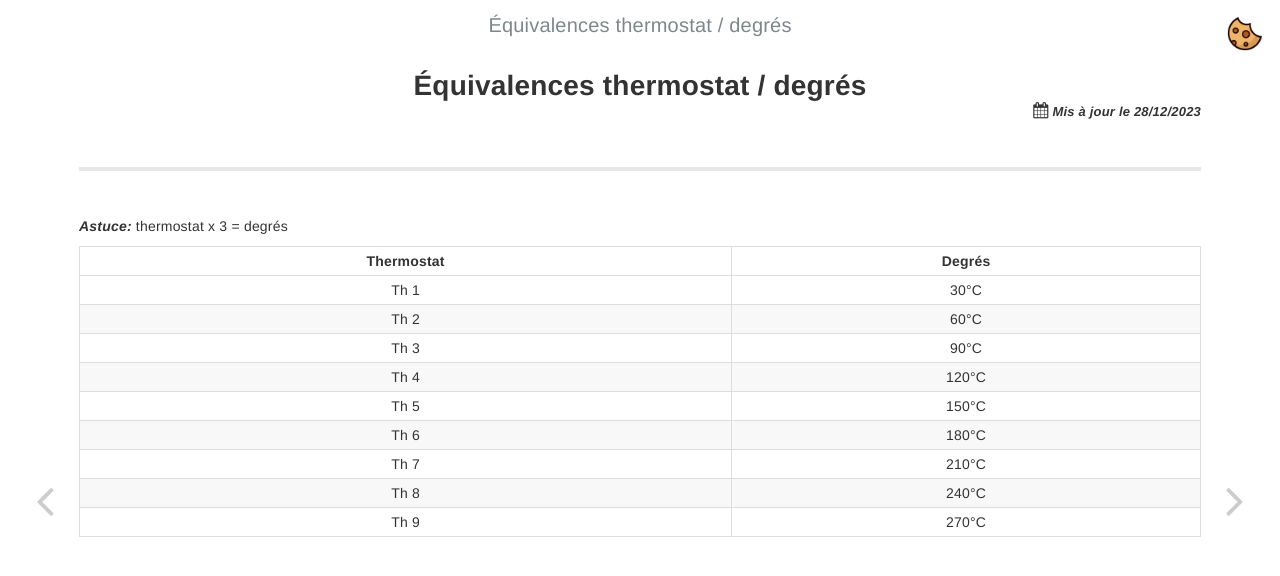
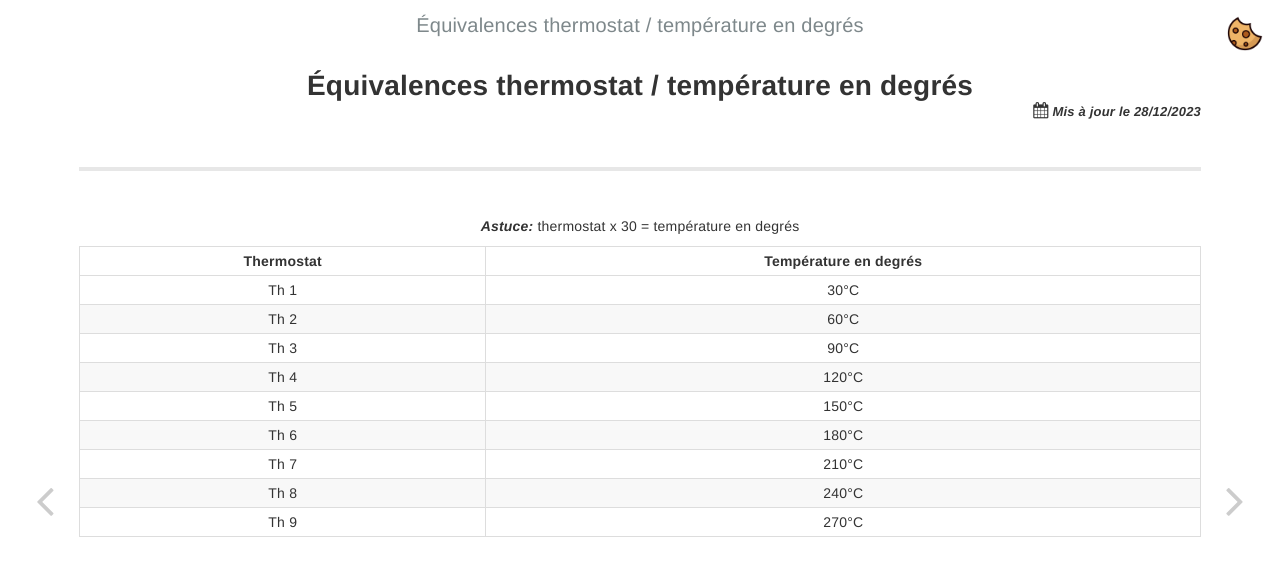
Before and after one commit to Grand-Dub/blog, a Jekyll site: the page built from _posts/cuisine/2023-12-28-equivalences-thermostat -degres.md, in a window 1280 px wide. Shown: the top 576 px of the page. Built offline with Jekyll 4.4.1, drawn with Linux system fonts in a browser that asks for light colours.

Commit message:
correction Thermostat / degrés

```diff
--- a/_posts/cuisine/2023-12-28-equivalences-thermostat -degres.md
+++ b/_posts/cuisine/2023-12-28-equivalences-thermostat -degres.md
@@ -1,21 +1,22 @@
 ---
-title: Équivalences thermostat / degrés
+title: Équivalences thermostat / température en degrés
 date: 2023-12-28
 category: Cuisine
 layout: post
-description: Équivalences thermostat / degrés
+description: Équivalences thermostat / température en degrés
 ---
 
-***Astuce:*** thermostat x 3 = degrés
+***Astuce:*** thermostat x 30 = température en degrés
+{: style="text-align: center;"}
 
-| Thermostat | Degrés |
-| :--------: | :----: |
-|    Th 1    |  30°C  |
-|    Th 2    |  60°C  |
-|    Th 3    |  90°C  |
-|    Th 4    | 120°C  |
-|    Th 5    | 150°C  |
-|    Th 6    | 180°C  |
-|    Th 7    | 210°C  |
-|    Th 8    | 240°C  |
-|    Th 9    | 270°C  |
+| Thermostat | Température en degrés |
+| :--------: | :-------------------: |
+|    Th 1    |         30°C          |
+|    Th 2    |         60°C          |
+|    Th 3    |         90°C          |
+|    Th 4    |         120°C         |
+|    Th 5    |         150°C         |
+|    Th 6    |         180°C         |
+|    Th 7    |         210°C         |
+|    Th 8    |         240°C         |
+|    Th 9    |         270°C         |
```
